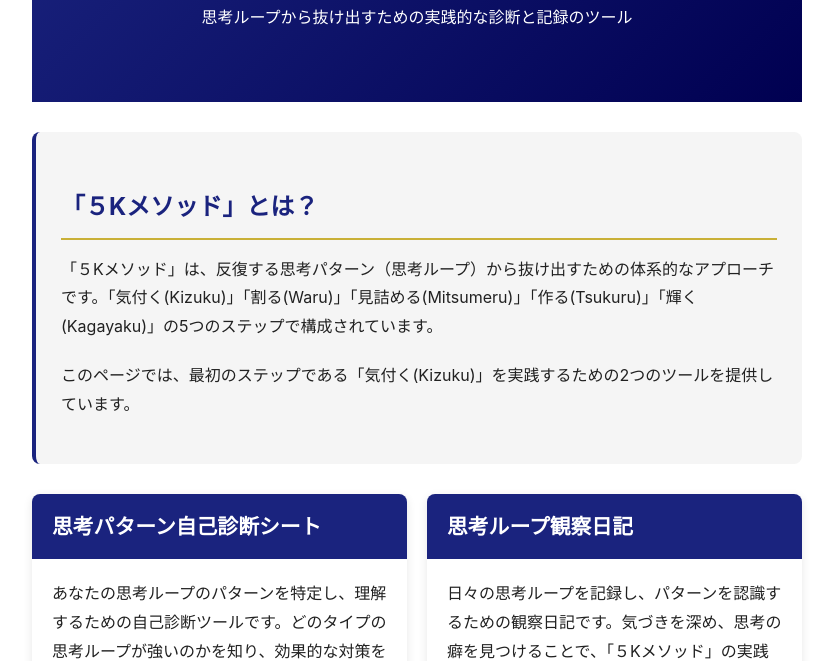
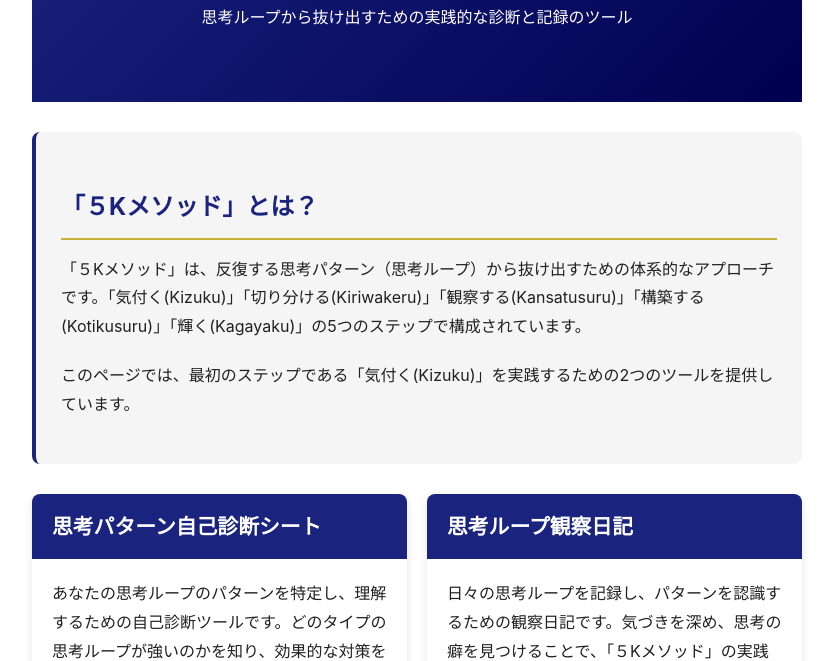
Before and after one commit to coo0320/ru-pu, a plain HTML site: page index.html in a window 1280 px wide. Shown: the part 145-806 px from the top of the page, without its empty margins (223-1056 px from the left). Drawn offline with Linux system fonts and the light colour scheme.

Commit message:
Update index.html

```diff
--- a/index.html
+++ b/index.html
@@ -196,7 +196,7 @@
 
         <div class="intro">
             <h2>「５Kメソッド」とは？</h2>
-            <p>「５Kメソッド」は、反復する思考パターン（思考ループ）から抜け出すための体系的なアプローチです。「気付く(Kizuku)」「割る(Waru)」「見詰める(Mitsumeru)」「作る(Tsukuru)」「輝く(Kagayaku)」の5つのステップで構成されています。</p>
+            <p>「５Kメソッド」は、反復する思考パターン（思考ループ）から抜け出すための体系的なアプローチです。「気付く(Kizuku)」「切り分ける(Kiriwakeru)」「観察する(Kansatusuru)」「構築する(Kotikusuru)」「輝く(Kagayaku)」の5つのステップで構成されています。</p>
             <p>このページでは、最初のステップである「気付く(Kizuku)」を実践するための2つのツールを提供しています。</p>
         </div>
 
```
